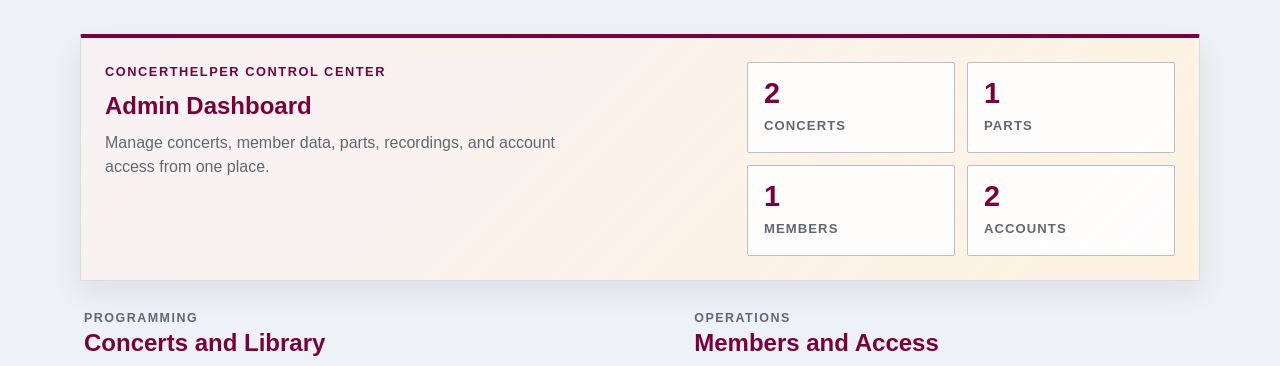
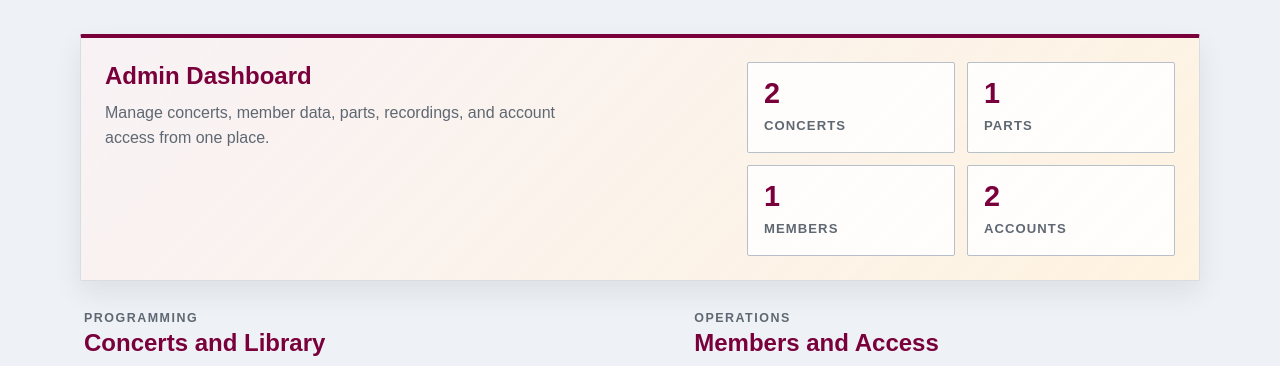
Before and after one commit to Romgi/1XD3-Group-31, a PHP site: page /concerthelper/admin-dashboard.php in a window 1280 px wide. Shown: the part 90-456 px from the top of the page. Run offline with PHP 8.4, Linux system fonts and the light colour scheme; a user stored in the database is signed in; data comes from the database, SQL or seed files in the repository.

Commit message:
Removed top panel from admin dashboard

```diff
--- a/concerthelper/admin-dashboard.php
+++ b/concerthelper/admin-dashboard.php
@@ -38,7 +38,6 @@ require __DIR__ . "/includes/header.php";
 <?php if ($loadError !== null): ?>
     <section class="page-heading admin-hero">
         <div class="admin-hero-copy">
-            <p class="admin-eyebrow">ConcertHelper Control Center</p>
             <h1>Admin Dashboard</h1>
             <p class="admin-hero-text">Manage concerts, member data, parts, recordings, and account access from one place.</p>
         </div>
@@ -49,7 +48,6 @@ require __DIR__ . "/includes/header.php";
 <?php else: ?>
     <section class="page-heading admin-hero">
         <div class="admin-hero-copy">
-            <p class="admin-eyebrow">ConcertHelper Control Center</p>
             <h1>Admin Dashboard</h1>
             <p class="admin-hero-text">Manage concerts, member data, parts, recordings, and account access from one place.</p>
         </div>
--- a/concerthelper/assets/css/app.css
+++ b/concerthelper/assets/css/app.css
@@ -481,15 +481,6 @@ a {
     margin-bottom: 10px;
 }
 
-.admin-eyebrow {
-    margin: 0 0 10px;
-    color: var(--maroon);
-    font-size: 0.8rem;
-    font-weight: 800;
-    letter-spacing: 0.12em;
-    text-transform: uppercase;
-}
-
 .admin-hero-text {
     margin: 0;
     max-width: 54ch;
```
